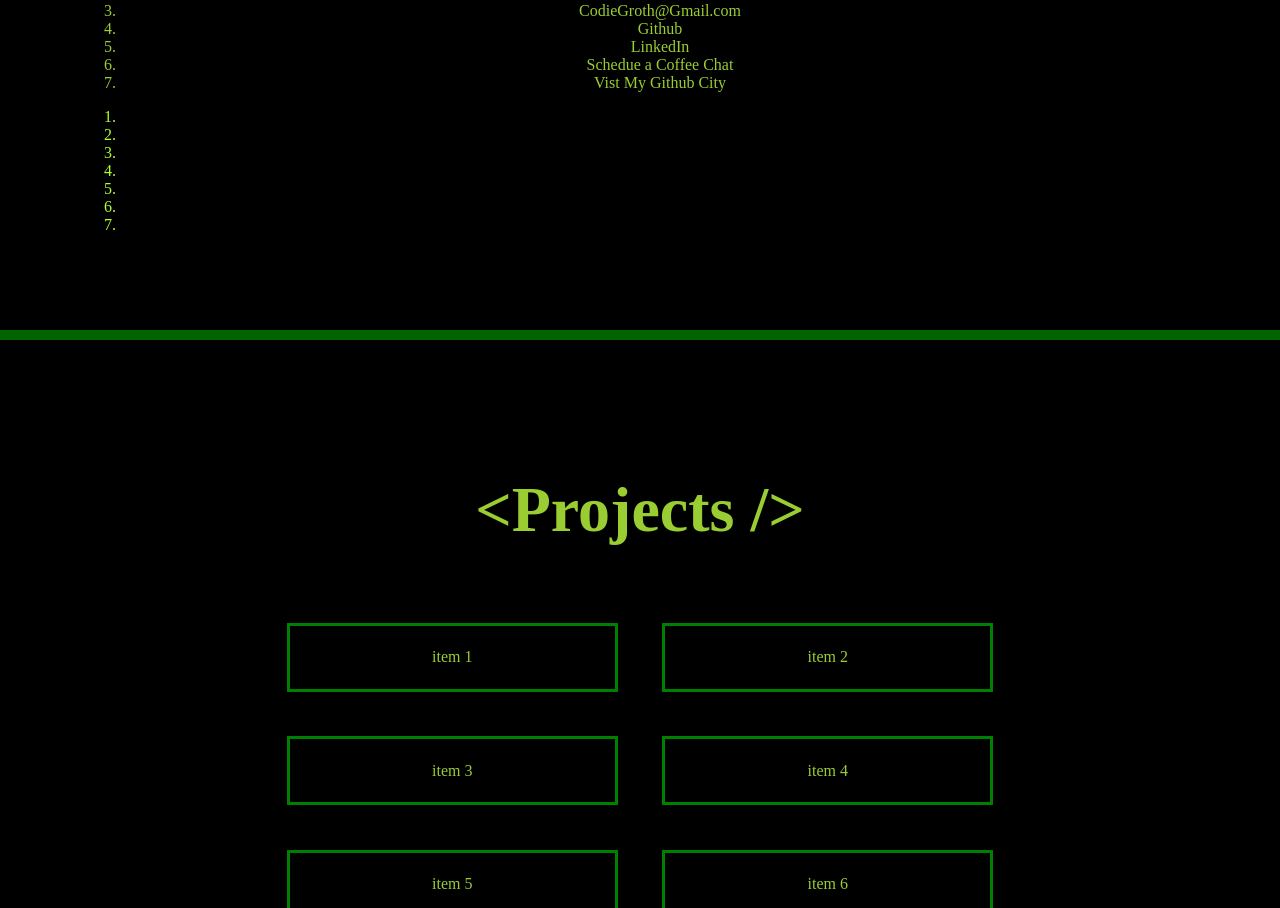
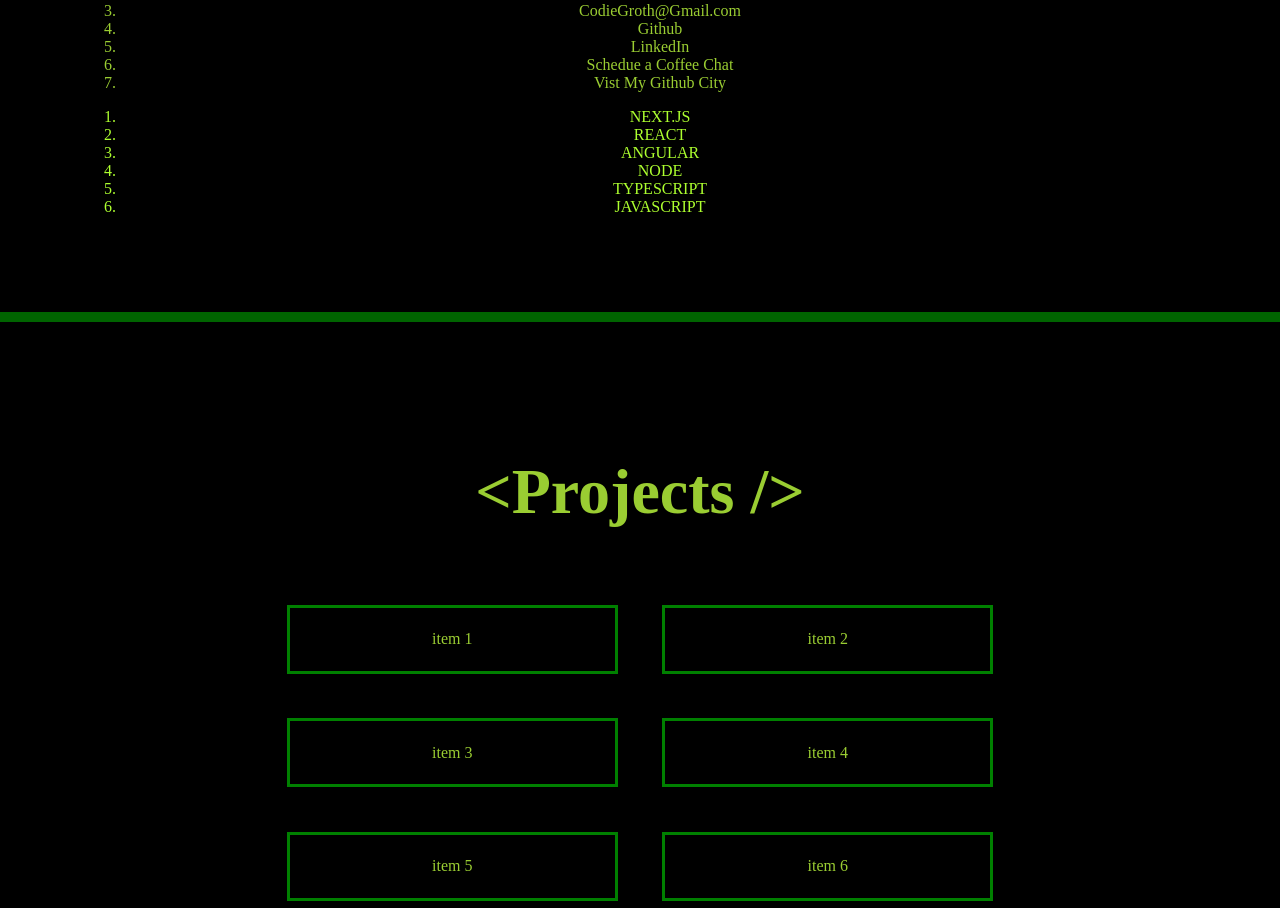
Before and after one commit to codiemaureen/codieCodes, a Next.js app: page / in a window 1280 px wide. Shown: the part 812-1720 px from the top of the page. Built offline with nearby package versions, Linux system fonts and the light colour scheme.

Commit message:
adding skill list

```diff
--- a/src/app/component/MySkills.jsx
+++ b/src/app/component/MySkills.jsx
@@ -4,13 +4,12 @@ const MySkills = () => {
   return (
     <div className={styles.skillsContainer}>
       <ol className={styles.skillList}>
-        <li className={styles.skillItems}></li>
-        <li className={styles.skillItems}></li>
-        <li className={styles.skillItems}></li>
-        <li className={styles.skillItems}></li>
-        <li className={styles.skillItems}></li>
-        <li className={styles.skillItems}></li>
-        <li className={styles.skillItems}></li>
+        <li className={styles.skillItems}>NEXT.JS</li>
+        <li className={styles.skillItems}>REACT</li>
+        <li className={styles.skillItems}>ANGULAR</li>
+        <li className={styles.skillItems}>NODE</li>
+        <li className={styles.skillItems}>TYPESCRIPT</li>
+        <li className={styles.skillItems}>JAVASCRIPT</li>
       </ol>
     </div>
   )
```
